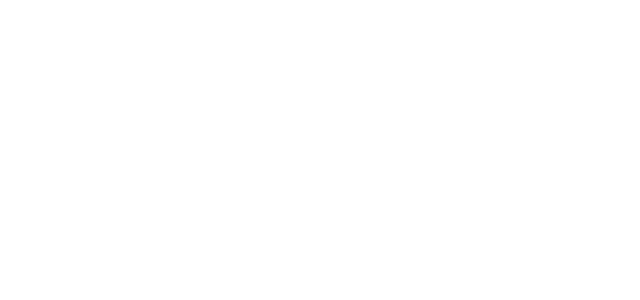
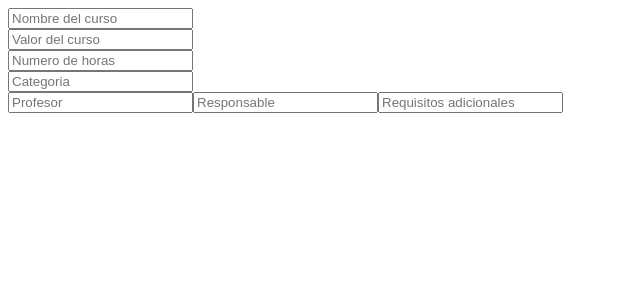
Before and after one commit to Exayfer12/cursosFISEI, an Angular app: page / in a window 1280 px wide. Shown: the top 300 px of the page, without its empty margins (0-640 px from the left). Built offline with nearby package versions, Linux system fonts and the light colour scheme.

Commit message:
creacion crud

```diff
--- a/src/app/app.component.html
+++ b/src/app/app.component.html
@@ -1 +1,29 @@
+<form class="example-form">
+  <input type="text"
+         placeholder="Nombre del curso"
+         class="example-input">
+         <br>
+         <input type="text"
+         placeholder="Valor del curso"
+         class="example-input">
+         <br>
+         <input type="text"
+         placeholder="Numero de horas"
+         class="example-input">
+         <br>
+         <input type="text"
+         placeholder="Categoria"
+         class="example-input">
+         <br>
+         <input type="text"
+         placeholder="Profesor"
+         class="example-input">
+         <input type="text"
+         placeholder="Responsable"
+         class="example-input">
+         <input type="text"
+         placeholder="Requisitos adicionales"
+         class="example-input">
+</form>
+
 <router-outlet></router-outlet>
```
